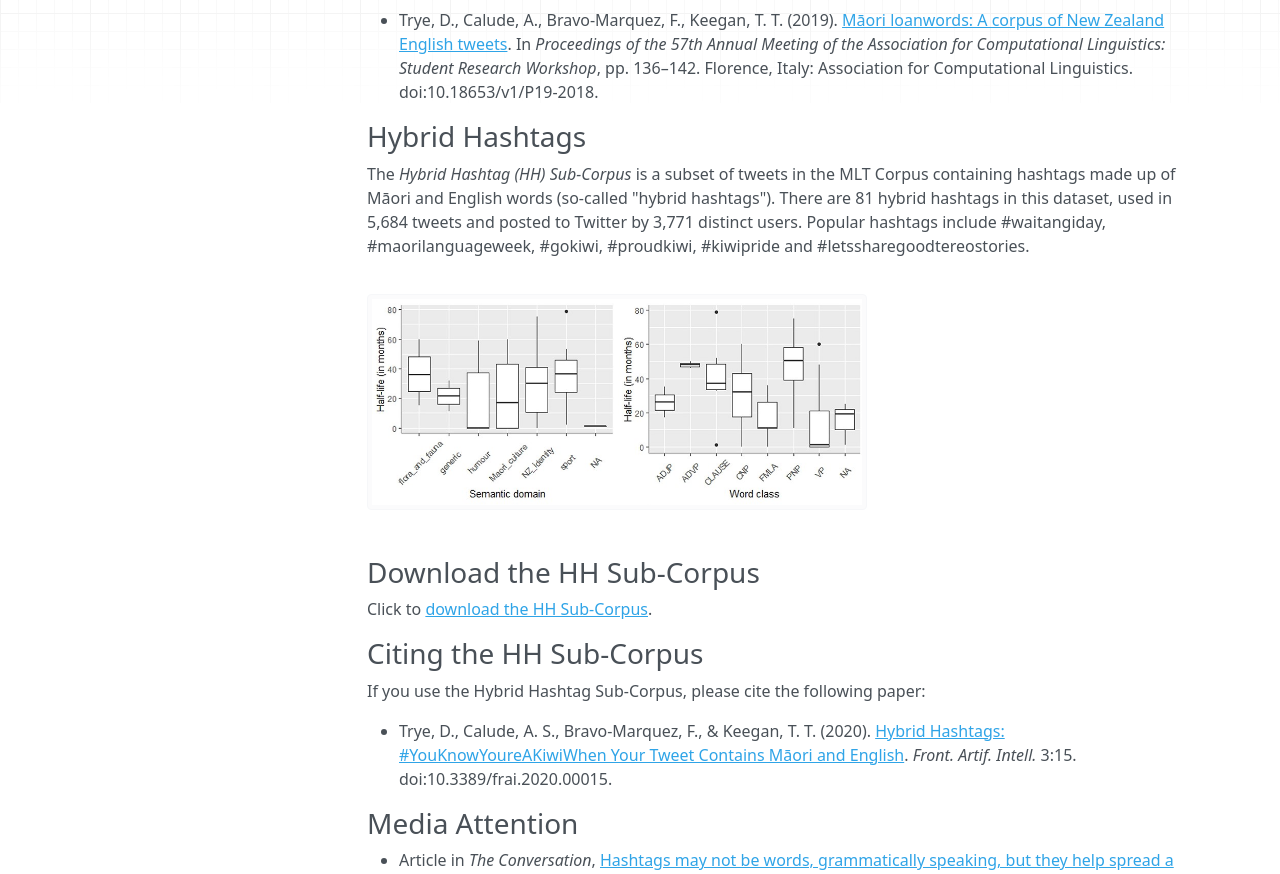
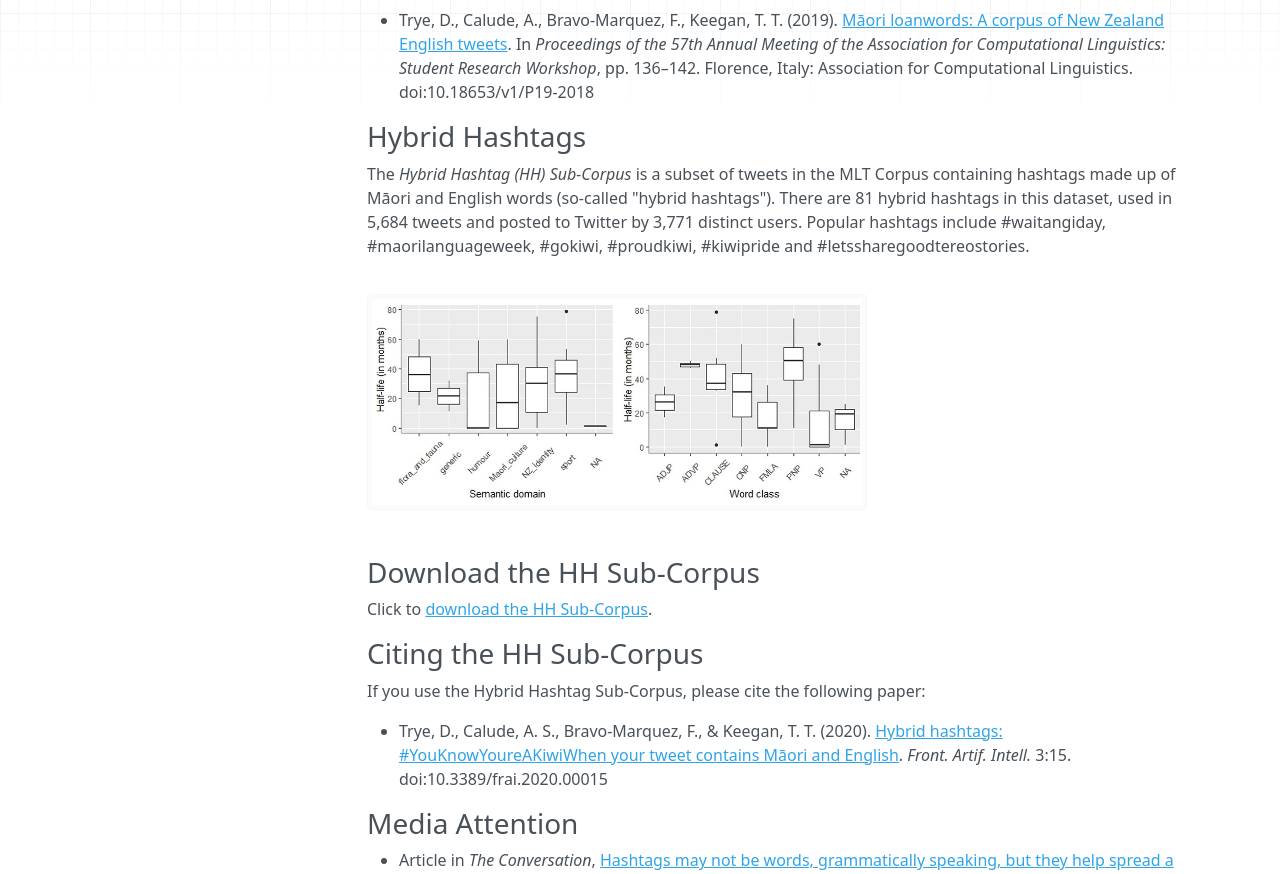
Before and after one commit to Waikato/kiwiwords, an MkDocs documentation site: the page built from docs/corpus.md, in a window 1280 px wide and 1400 px high, scrolled down 3805 px. Shown: the part 203-1077 px from the top of the window. Built offline with MkDocs 1.6.1, drawn with Linux system fonts in a browser that asks for light colours; nearby versions of some CDN libraries.

Commit message:
Updated references

```diff
--- a/docs/corpus.md
+++ b/docs/corpus.md
@@ -69,7 +69,7 @@ This script will produce a file called `mlt_corpus_download_<timestamp>.csv`, wh
 ### Citing the MLT Corpus
 If you use the MLT corpus, please cite the following paper:
 
-- Trye, D., Calude, A., Bravo-Marquez, F., Keegan, T. T. (2019). [Māori loanwords: A corpus of New Zealand English tweets](https://www.aclweb.org/anthology/P19-2018/). In <i>Proceedings of the 57th Annual Meeting of the Association for Computational Linguistics: Student Research Workshop</i>, pp. 136–142. Florence, Italy: Association for Computational Linguistics. doi:10.18653/v1/P19-2018.
+- Trye, D., Calude, A., Bravo-Marquez, F., Keegan, T. T. (2019). [Māori loanwords: A corpus of New Zealand English tweets](https://www.aclweb.org/anthology/P19-2018/). In <i>Proceedings of the 57th Annual Meeting of the Association for Computational Linguistics: Student Research Workshop</i>, pp. 136–142. Florence, Italy: Association for Computational Linguistics. doi:10.18653/v1/P19-2018
 
 ### Hybrid Hashtags
 The *Hybrid Hashtag (HH) Sub-Corpus* is a subset of tweets in the MLT Corpus containing hashtags made up of Māori and English words (so-called "hybrid hashtags"). There are 81 hybrid hashtags in this dataset, used in 5,684 tweets and posted to Twitter by 3,771 distinct users. Popular hashtags include #waitangiday, #maorilanguageweek, #gokiwi, #proudkiwi, #kiwipride and #letssharegoodtereostories.
@@ -82,7 +82,7 @@ Click to <a href="../pics/hh_corpus.xlsx">download the HH Sub-Corpus</a>.
 ### Citing the HH Sub-Corpus
 If you use the Hybrid Hashtag Sub-Corpus, please cite the following paper:
 
-- Trye, D., Calude, A. S., Bravo-Marquez, F., & Keegan, T. T. (2020). [Hybrid Hashtags: #YouKnowYoureAKiwiWhen Your Tweet Contains Māori and English](https://www.frontiersin.org/articles/10.3389/frai.2020.00015/full). <i>Front. Artif. Intell.</i> 3:15. doi:10.3389/frai.2020.00015.
+- Trye, D., Calude, A. S., Bravo-Marquez, F., & Keegan, T. T. (2020). [Hybrid hashtags: #YouKnowYoureAKiwiWhen your tweet contains Māori and English](https://www.frontiersin.org/articles/10.3389/frai.2020.00015/full). <i>Front. Artif. Intell.</i> 3:15. doi:10.3389/frai.2020.00015
 
 ### Media Attention
 
```
